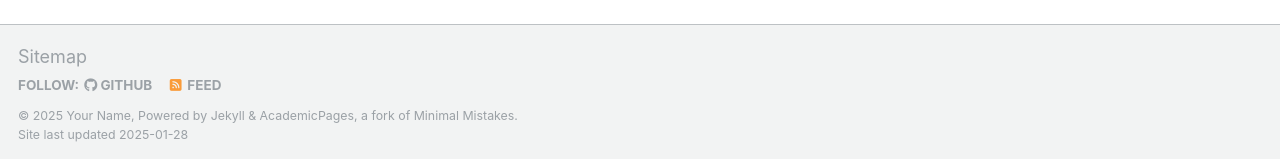
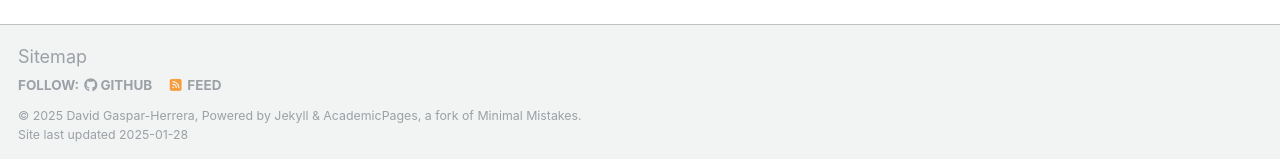
Before and after one commit to David-Gaspar-H/david-gaspar-h.github.io, a Jekyll site: the page built from _pages/about.md, in a window 1280 px wide and 900 px high, scrolled down 2643 px. Shown: the part 738-897 px from the top of the window. Built offline with Jekyll 4.4.1, drawn with Linux system fonts in a browser that asks for light colours.

Commit message:
Update _config.yml

```diff
--- a/_config.yml
+++ b/_config.yml
@@ -10,11 +10,11 @@
 locale                   : "en-US"
 title                    : "David Gaspar-Herrera"
 title_separator          : "-"
-name                     : &name "Your Name"
+name                     : &name "David Gaspar-Herrera"
 description              : &description "personal description"
 url                      : https://david-gaspar-h.github.io # the base hostname & protocol for your site e.g. "https://[your GitHub username].github.io"
 baseurl                  : "" # the subpath of your site, e.g. "/blog"
-repository               : "academicpages/academicpages.github.io"
+repository               : "david-gaspar-h/david-gaspar-h.github.io"
 
 # Site Author - The following control what appear as part of the author content on the side bar.
 #               If a field is blank the icon and link will not appear, otherwise it will be shown.
```
